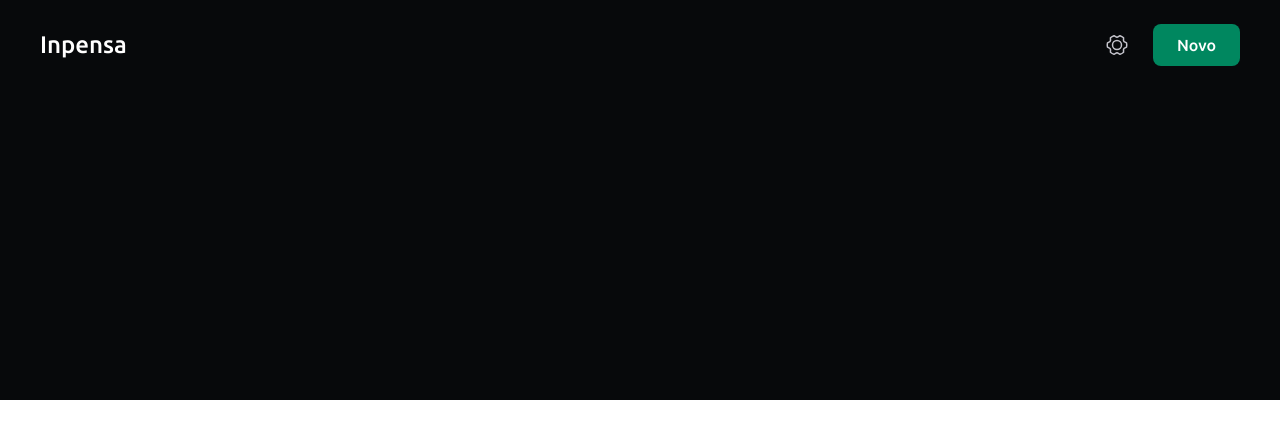
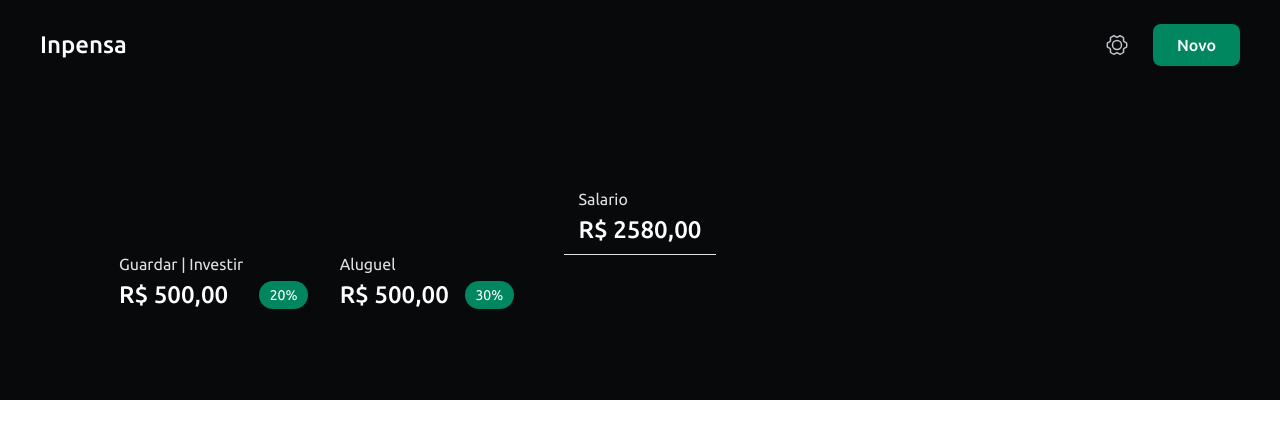
Before and after one commit to Wes-Marc/inpensa, a React (Vite) app: page / in a window 1280 px wide. Shown: the top 438 px of the page. Built offline with nearby package versions, Linux system fonts and the light colour scheme.

Commit message:
Work in progress for top dashboard with salary and categories

```diff
--- a/src/App.module.css
+++ b/src/App.module.css
@@ -3,3 +3,15 @@
     height: 50vh;
     background: var(--bg-top-half);
 }
+
+.top_dashboard {
+    display: grid;
+    grid-template-columns: repeat(5, 1fr);
+    grid-template-rows: auto auto;
+    grid-template-areas:
+    'salario salario salario salario salario'
+    'guardar aluguel veiculo comida diversao';
+    margin: 7.125rem auto 0;
+    max-width: 66.625rem; /* 1066px */
+    height: fit-content;
+}
--- a/src/App.tsx
+++ b/src/App.tsx
@@ -1,4 +1,6 @@
 import { Header } from './components/Header/Header';
+import { Salary } from './components/Salary/Salary';
+import { Category } from './components/Category/Category';
 
 import styles from './App.module.css';
 import './global.css';
@@ -9,6 +11,11 @@ function App() {
     <>
       <section className={styles.top_half}>
         <Header />
+        <section className={styles.top_dashboard}>
+          <Salary />
+          <Category nome="Guardar | Investir" porcentagem={20} area="guardar" />
+          <Category nome="Aluguel" porcentagem={30} area="aluguel" />
+        </section>
       </section>
       <section className={styles.bottom_half}>
 
--- /dev/null
+++ b/src/components/Category/Category.module.css
@@ -0,0 +1,28 @@
+.wrapper {
+    justify-self: center;
+    display: flex;
+    gap: 1rem;
+    align-items: flex-end;
+}
+
+.wrapper p {
+    color: var(--gray-100);
+    line-height: 1.125rem;
+    margin-bottom: 0.5rem;
+}
+
+.wrapper h5 {
+    color: var(--white);
+}
+
+.wrapper .porcentagem {
+    display: flex;
+    background: var(--green-500);
+    border-radius: 20px;
+    color: var(--white);
+    font-size: 0.875rem;
+    justify-content: center;
+    align-items: center;
+    height: 1.75rem;
+    width: 3.0625rem;
+}
--- /dev/null
+++ b/src/components/Category/Category.tsx
@@ -0,0 +1,19 @@
+import styles from './Category.module.css';
+
+interface CategoryProps {
+    nome: string;
+    porcentagem: number;
+    area: string;
+}
+
+export function Category({ nome, porcentagem, area }: CategoryProps) {
+    return (
+        <div className={styles.wrapper} style={{gridArea: area}}>
+            <div className={styles.info}>
+                <p>{nome}</p>
+                <h5>R$ 500,00</h5>
+            </div>
+            <span className={styles.porcentagem}>{porcentagem}%</span>
+        </div>
+    );
+}
--- /dev/null
+++ b/src/components/Salary/Salary.module.css
@@ -0,0 +1,15 @@
+.wrapper {
+    grid-area: salario;
+    justify-self: center;
+    padding: 0.625rem 0.9375rem;
+    border-bottom: 1px solid var(--gray-100);
+}
+.wrapper p {
+    color: var(--gray-100);
+    line-height: 1.125rem;
+    margin-bottom: 0.5rem;
+}
+
+.wrapper h5 {
+    color: var(--white);
+}
--- /dev/null
+++ b/src/components/Salary/Salary.tsx
@@ -0,0 +1,10 @@
+import styles from './Salary.module.css';
+
+export function Salary() {
+    return (
+        <div className={styles.wrapper}>
+            <p>Salario</p>
+            <h5>R$ 2580,00</h5>
+        </div>
+    );
+}
--- a/src/global.css
+++ b/src/global.css
@@ -75,6 +75,8 @@ h4 {
 
 h5 {
     font-size: var(--heading-5);
+    font-weight: 500;
+    line-height: 28px;
 }
 
 /* Cta */
```
